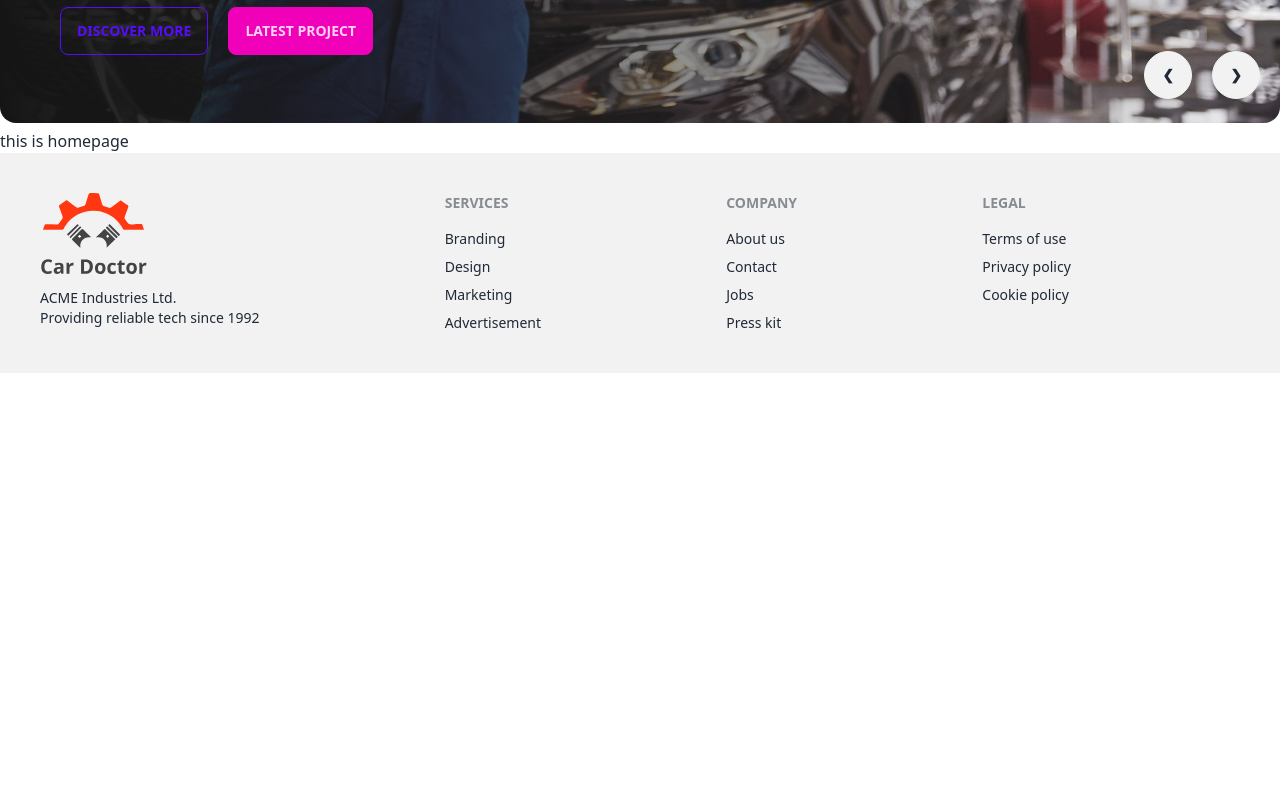
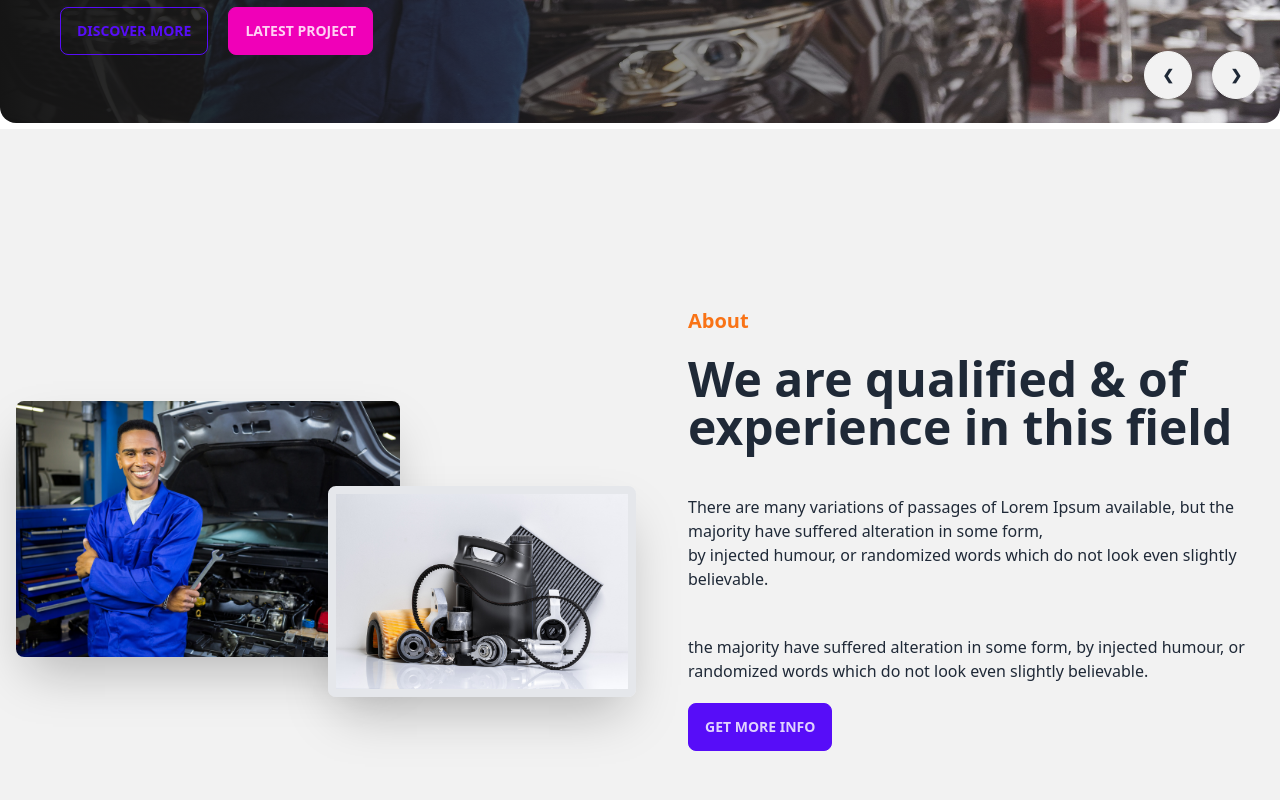
Before and after one commit to MdAhnafArshad/cars-doctor-client, a React (Vite) app: page / in a window 1280 px wide. Shown: the part 580-1380 px from the top of the page. Before the commit the page ends 953 px from the top, so only its background shows below. Built offline with nearby package versions, Linux system fonts and the light colour scheme.

Commit message:
added the about sectin

```diff
--- a/src/pages/Home/Home.jsx
+++ b/src/pages/Home/Home.jsx
@@ -1,9 +1,11 @@
+import About from "./about/About";
 import Banner from "./banner/Banner";
 
 const Home = () => {
     return (
         <div>
             <Banner></Banner>
+            <About></About>
             this is homepage
         </div>
     );
--- /dev/null
+++ b/src/pages/Home/about/About.jsx
@@ -0,0 +1,30 @@
+
+import parts from '../../../assets/images/about_us/parts.jpg'
+import person from '../../../assets/images/about_us/person.jpg'
+
+const About = () => {
+    return (
+        <div className="hero min-h-screen bg-base-200">
+            <div className="hero-content flex-col lg:flex-row">
+                <div className='lg:w-1/2 relative'>
+                    <div>
+                        <img src={person} className="max-w-sm rounded-lg shadow-2xl" />
+                        <img src={parts} className="w-1/2  rounded-lg shadow-2xl absolute -bottom-10 -right-1 border-8" />
+                    </div>
+                </div>
+                <div className='lg:w-1/2'>
+                    <div className='ml-10 space-y-5'>
+                        <h1 className="text-xl font-bold text-orange-500">About</h1>
+                        <h2 className='text-5xl font-bold'>We are qualified & of experience in this field</h2>
+                        <p className="py-6">There are many variations of passages of Lorem Ipsum available, but the majority have suffered alteration in some form, <br />
+                            by injected humour, or randomized words which do not look even slightly believable.</p>
+                        <p>the majority have suffered alteration in some form, by injected humour, or randomized words which do not look even slightly believable. </p>
+                        <button className="btn btn-primary">Get more info</button>
+                    </div>
+                </div>
+            </div>
+        </div>
+    );
+};
+
+export default About;
```
